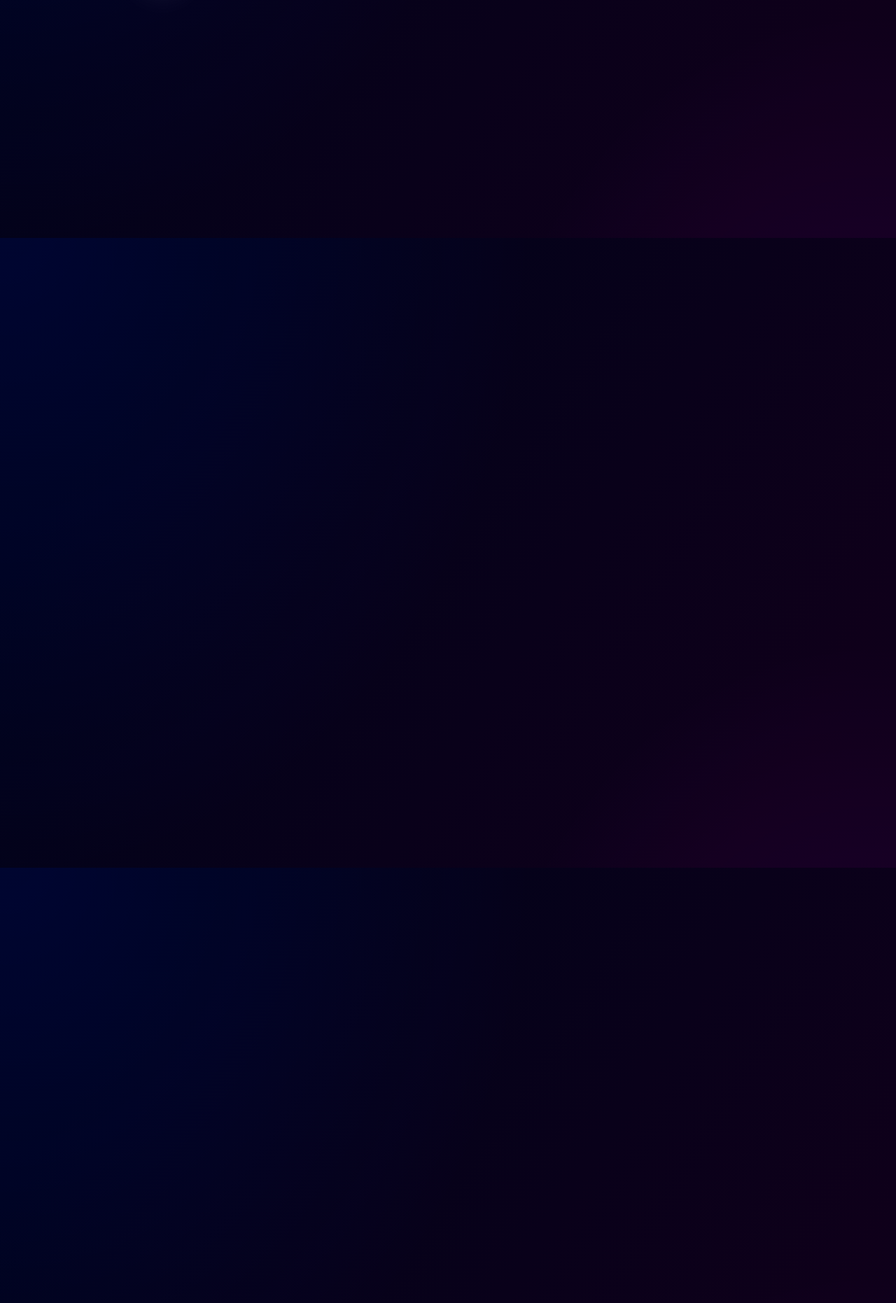
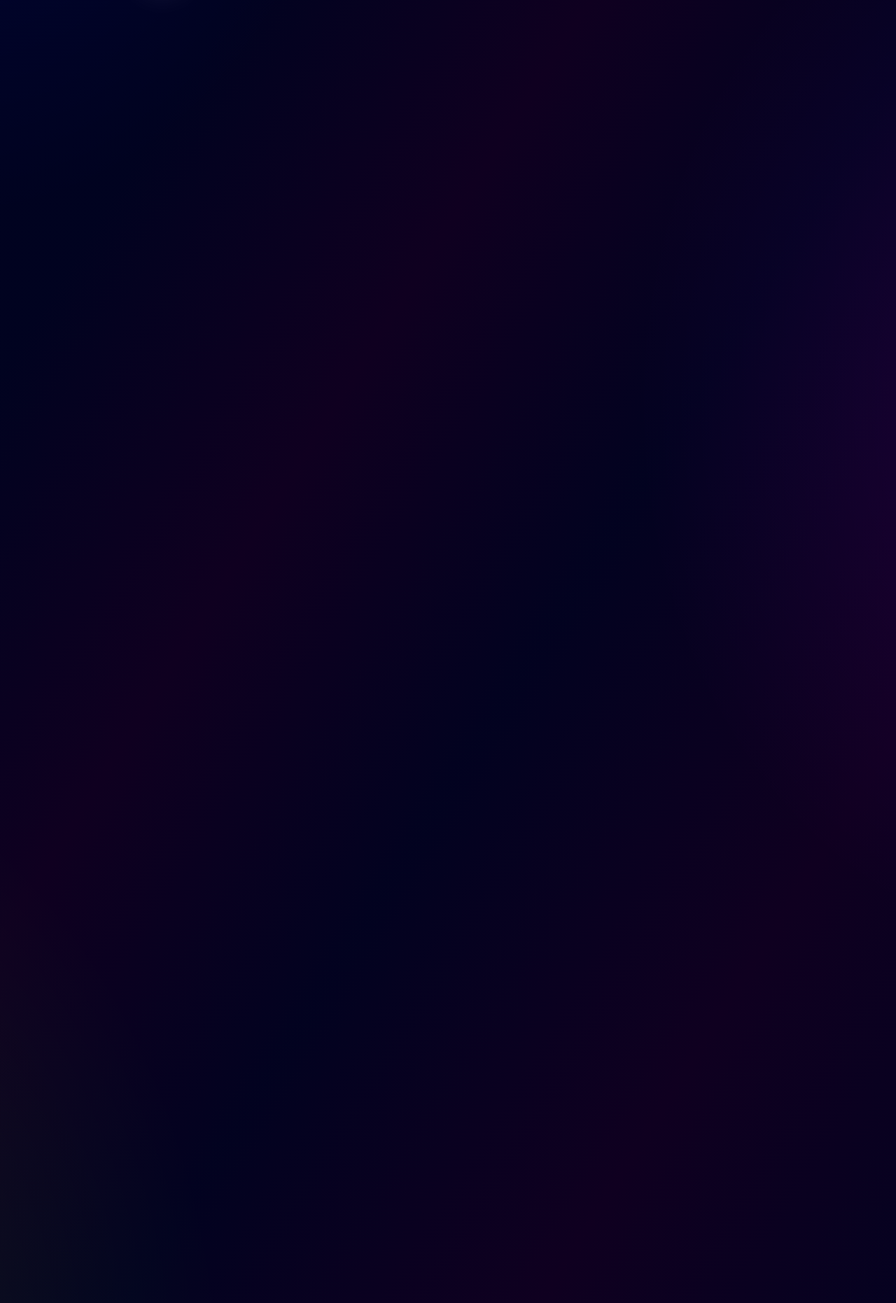
Before and after one commit to CheryX/mmusielik.xyz, a Jekyll site: the page built from index.md, in a window 1280 px wide. Shown: the part 560-2422 px from the top of the page at 70% size. Built offline with Jekyll 4.4.1, drawn with Linux system fonts in a browser that asks for light colours.

Commit message:
Tweaked gradient

```diff
--- a/_layouts/landing.html
+++ b/_layouts/landing.html
@@ -17,6 +17,9 @@
 
 	<body>
 
+		<!-- Add social links in the top right corner -->
+		<!-- CHERYX KURWA NIE ZAPOMNIJ TEGO ZJEBIE -->
+
 		{% include header.html %}
 
 		<!-- Warning Modal, used mostly for easter eggs (probably) -->
@@ -28,6 +31,7 @@
 		<!-- Top thing -->
 		<section id="landing">
 
+
 			<div class="half">
 
 				<div class="center">
@@ -36,7 +40,7 @@
 				</div>
 
 				<!-- Bravo six. Going *down* -->
-				<div id="scrollDown" onclick="customAlert('There is nothing down there...')">
+				<div id="scrollDown" onclick="window.scrollBy(0, window.innerHeight/2)">
 					<span>▼</span>
 				</div>
 
@@ -52,11 +56,10 @@
 		</section>
 
 		<!-- Quick access to most important projects that I/people would want to access. -->
-		<section id="quick">
-
-
-
-		</section>
+		<section id="quick"></section>
+		<section id="quick"></section>
+		<section id="quick"></section>
+		<section id="quick"></section>
 
 	</body>
 </html>
--- a/styles/colors.css
+++ b/styles/colors.css
@@ -2,6 +2,7 @@
 @import url("https://fonts.googleapis.com/css2?family=JetBrains+Mono:wght@400;700;800&display=swap");
 
 :root {
+  scroll-behavior: smooth;
   font-family: "JetBrains Mono", monospace;
 
   --active: #14b8a6;
@@ -9,25 +10,8 @@
   --disabled: #334155;
   --cheryx: #0095ff;
 
-  background: radial-gradient(
-        58.67% 104.31% at 0.94% -2.64%,
-        rgba(0, 26, 255, 0.1) 0%,
-        rgba(0, 26, 255, 0) 100%
-      )
-      /* warning: gradient uses a rotation that is not supported by CSS and may not behave as expected */,
-    radial-gradient(
-        45.42% 80.74% at 97.71% 144.63%,
-        rgba(204, 0, 255, 0.1) 0%,
-        rgba(204, 0, 255, 0) 100%
-      )
-      /* warning: gradient uses a rotation that is not supported by CSS and may not behave as expected */,
-    linear-gradient(
-      122.09deg,
-      rgba(0, 26, 255, 0.1) 16.79%,
-      rgba(143, 0, 255, 0.1) 86.35%
-    ),
-    #000000;
   color: white;
+  background: radial-gradient(41.41% 14.67% at 111.54% 68.77%, rgba(219, 0, 255, 0.1) 0%, rgba(219, 0, 255, 0) 100%) /* warning: gradient uses a rotation that is not supported by CSS and may not behave as expected */, radial-gradient(49.25% 17.81% at -14.15% 100.72%, rgba(0, 71, 255, 0.1) 0%, rgba(36, 0, 255, 0.028) 40.98%) /* warning: gradient uses a rotation that is not supported by CSS and may not behave as expected */, radial-gradient(62.68% 22.29% at -37.19% 56.96%, rgba(82, 255, 0, 0.1) 0%, rgba(36, 255, 0, 0) 100%), radial-gradient(46.95% 18.21% at -4.97% 1.23%, rgba(0, 26, 255, 0.1) 0%, rgba(0, 26, 255, 0) 100%), radial-gradient(49.48% 17.59% at 120.31% 25.24%, rgba(204, 0, 255, 0.1) 0%, rgba(204, 0, 255, 0) 100%), linear-gradient(122.09deg, rgba(0, 26, 255, 0.1) 16.79%, rgba(143, 0, 255, 0.1) 29.11%, rgba(14, 23, 255, 0.1) 41.43%, rgba(143, 0, 255, 0.1) 55.83%, rgba(27, 21, 255, 0.1) 71.13%, rgba(134, 2, 255, 0.1) 86.35%), #000000;
 }
 
 html,
@@ -176,28 +160,28 @@
 
 @keyframes glowingHigh {
   0% {
-    box-shadow: 0px 4px 50px rgba(204, 0, 255, 0.2),
-                 0px -4px 50px rgba(0, 110, 255, 0.2);
+    box-shadow: 0px 4px 50px rgba(204, 0, 255, 0.1),
+                 0px -4px 50px rgba(0, 110, 255, 0.1);
   }
   20% {
-    box-shadow: -4px -4px 50px rgba(204, 0, 255, 0.2),
-                 4px 4px 50px rgba(0, 110, 255, 0.2);
+    box-shadow: -4px -4px 50px rgba(204, 0, 255, 0.1),
+                 4px 4px 50px rgba(0, 110, 255, 0.1);
   }
   40% {
-    box-shadow: 4px 0px 50px rgba(204, 0, 255, 0.2),
-                 0px -4px 50px rgba(0, 110, 255, 0.2);
+    box-shadow: 4px 0px 50px rgba(204, 0, 255, 0.1),
+                 0px -4px 50px rgba(0, 110, 255, 0.1);
   }
   60% {
-    box-shadow: -4px 4px 50px rgba(204, 0, 255, 0.2),
-                 -4px 4px 50px rgba(0, 110, 255, 0.2);
+    box-shadow: -4px 4px 50px rgba(204, 0, 255, 0.1),
+                 -4px 4px 50px rgba(0, 110, 255, 0.1);
   }
   80% {
-    box-shadow: 0px -4px 50px rgba(204, 0, 255, 0.2),
-                 0px 4px 50px rgba(0, 110, 255, 0.2);
+    box-shadow: 0px -4px 50px rgba(204, 0, 255, 0.1),
+                 0px 4px 50px rgba(0, 110, 255, 0.1);
   }
   100% {
-    box-shadow: 0px 4px 50px rgba(204, 0, 255, 0.2),
-                 4px -4px 50px rgba(0, 110, 255, 0.2);
+    box-shadow: 0px 4px 50px rgba(204, 0, 255, 0.1),
+                 4px -4px 50px rgba(0, 110, 255, 0.1);
   }
 }
 
@@ -216,8 +200,8 @@
 .life > img {
   border-radius: 50%;
   animation:
-    wobble ease-in-out 5s infinite,
-    glowingHigh linear 5s infinite;
+    wobble ease-in-out 7s infinite,
+    glowingHigh linear 4s infinite;
 }
 
 .alert {
--- a/styles/landing.css
+++ b/styles/landing.css
@@ -108,6 +108,6 @@
   width: 60%;
 }
 
-/* #quick {
+#quick {
   height: 100vh;
-} */
+}
```
